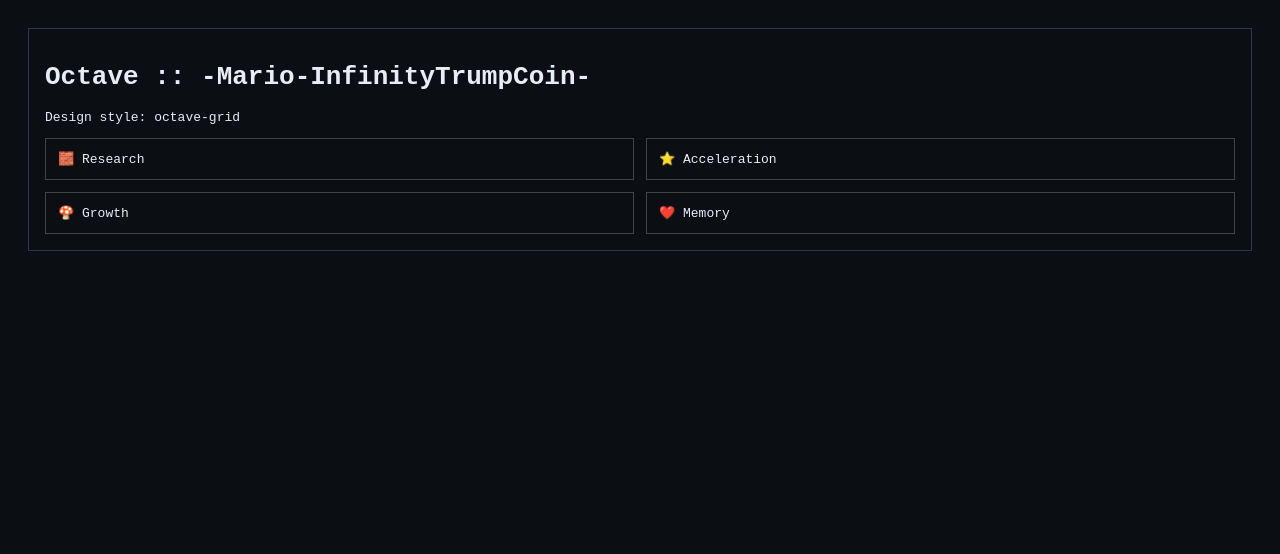
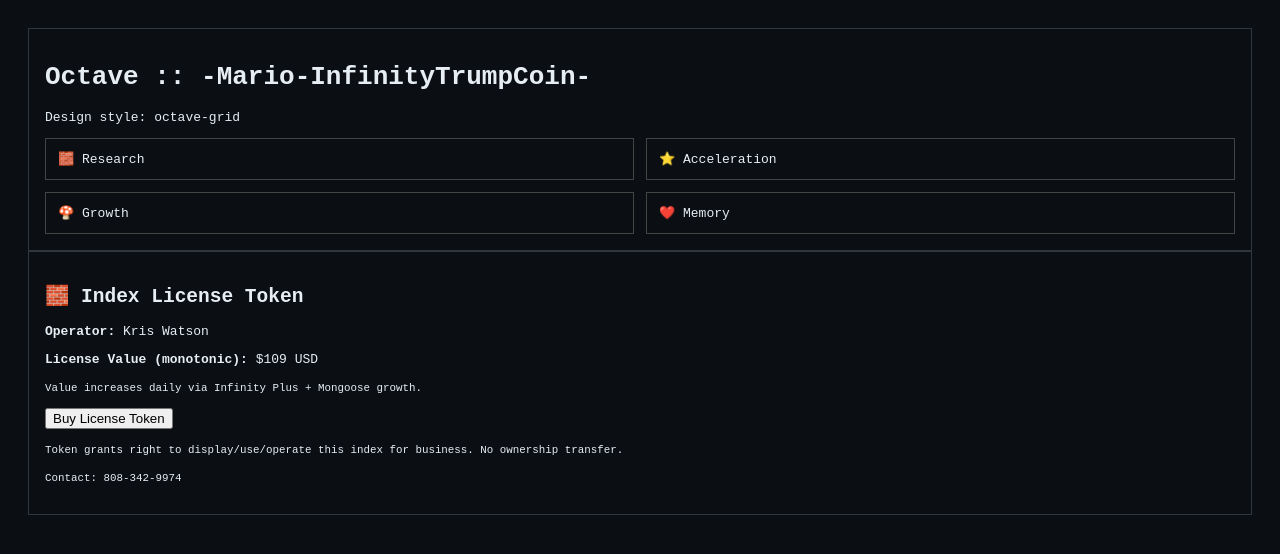
Before and after one commit to pewpi-infinity/-Mario-InfinityTrumpCoin-, a plain HTML site: page index.html in a window 1280 px wide. Drawn offline with Linux system fonts and the light colour scheme.

Commit message:
🧱 c13b0⁴ sweep + index growth → 109

```diff
--- a/index.html
+++ b/index.html
@@ -23,3 +23,17 @@ body{font-family:monospace;background:#0b0f14;color:#e6edf3;padding:20px}
 </div>
 </body>
 </html>
+
+<!-- INDEX_VALUE_START -->
+<div class="box">
+<h2>🧱 Index License Token</h2>
+<p><strong>Operator:</strong> Kris Watson</p>
+<p><strong>License Value (monotonic):</strong> $109 USD</p>
+<p><small>Value increases daily via Infinity Plus + Mongoose growth.</small></p>
+<form action="https://www.paypal.com/paypalme/marvaseater@gmail.com/109" method="get" target="_blank">
+  <button type="submit">Buy License Token</button>
+</form>
+<p><small>Token grants right to display/use/operate this index for business. No ownership transfer.</small></p>
+<p><small>Contact: 808-342-9974</small></p>
+</div>
+<!-- INDEX_VALUE_END -->
```
Also changed, not shown: index_value.json (added, +10 -0 lines), 2 other files.
